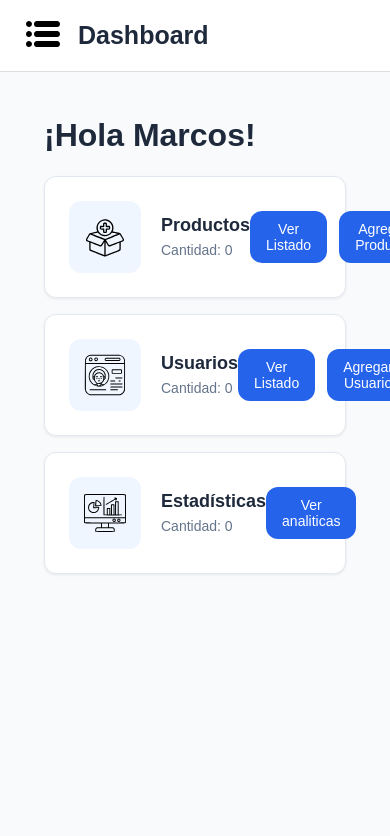
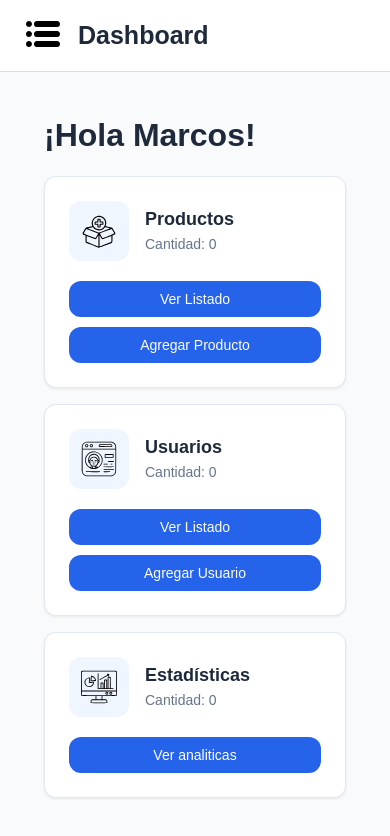
Before and after one commit to marcos-coloma/web1-MiEcommerce, a React (Vite) app in the folder admin/: page / in a window 390 px wide. Shown: the top 836 px of the page. Built offline with nearby package versions, Linux system fonts and the light colour scheme.

Commit message:
Move page-specific components into their respective folders

```diff
--- a/admin/src/components/DashboardCard/DashboardCard.css
+++ b/admin/src/pages/home/components/DashboardCard/DashboardCard.css
@@ -130,3 +130,63 @@
 
     background: #1D4ED8;
 }
+
+
+/* Responsive */
+
+@media (max-width: 768px) {
+
+    .card {
+
+        flex-direction: column;
+
+        align-items: stretch;
+
+        gap: 20px;
+
+    }
+
+
+    .card__info {
+
+        gap: 16px;
+
+    }
+
+
+    .card__icon {
+
+        width: 60px;
+
+        height: 60px;
+
+    }
+
+
+    .card__icon img {
+
+        width: 36px;
+
+        height: 36px;
+
+    }
+
+
+    .card__buttons {
+
+        width: 100%;
+
+        flex-direction: column;
+
+        gap: 10px;
+
+    }
+
+
+    .card__buttons button {
+
+        width: 100%;
+
+    }
+
+}
--- a/admin/src/pages/home/home.jsx
+++ b/admin/src/pages/home/home.jsx
@@ -1,5 +1,5 @@
 import { useNavigate } from "react-router-dom";
-import DashboardCard from "../../components/DashboardCard/DashboardCard";
+import DashboardCard from "./components/DashboardCard/DashboardCard";
 import "./Home.css";
 
 import productsIcon from "../../assets/icons/products.svg";
--- a/admin/src/pages/products/productsList/productsList.jsx
+++ b/admin/src/pages/products/productsList/productsList.jsx
@@ -1,8 +1,8 @@
 import { useNavigate } from "react-router-dom";
 import { useState, useEffect } from "react";
 
-import ProductItem from "../../../components/ProductItem/ProductItem";
-import ProductsHeader from "../../../components/ProductsHeader/ProductsHeader";
+import ProductItem from "../components/ProductItem/ProductItem";
+import ProductsHeader from "../components/ProductsHeader/ProductsHeader";
 
 import {
     filterProducts,
```
Also changed, not shown: admin/src/pages/home/components/DashboardCard/DashboardCard.jsx (renamed from admin/src/components/DashboardCard/DashboardCard.jsx), admin/src/pages/products/components/ProductItem/ProductItem.css (renamed from admin/src/components/ProductItem/ProductItem.css), admin/src/pages/products/components/ProductItem/ProductItem.jsx (renamed from admin/src/components/ProductItem/ProductItem.jsx), admin/src/pages/products/components/ProductsHeader/ProductsHeader.css (renamed from admin/src/components/ProductsHeader/ProductsHeader.css), admin/src/pages/products/components/ProductsHeader/ProductsHeader.jsx (renamed from admin/src/components/ProductsHeader/ProductsHeader.jsx).
